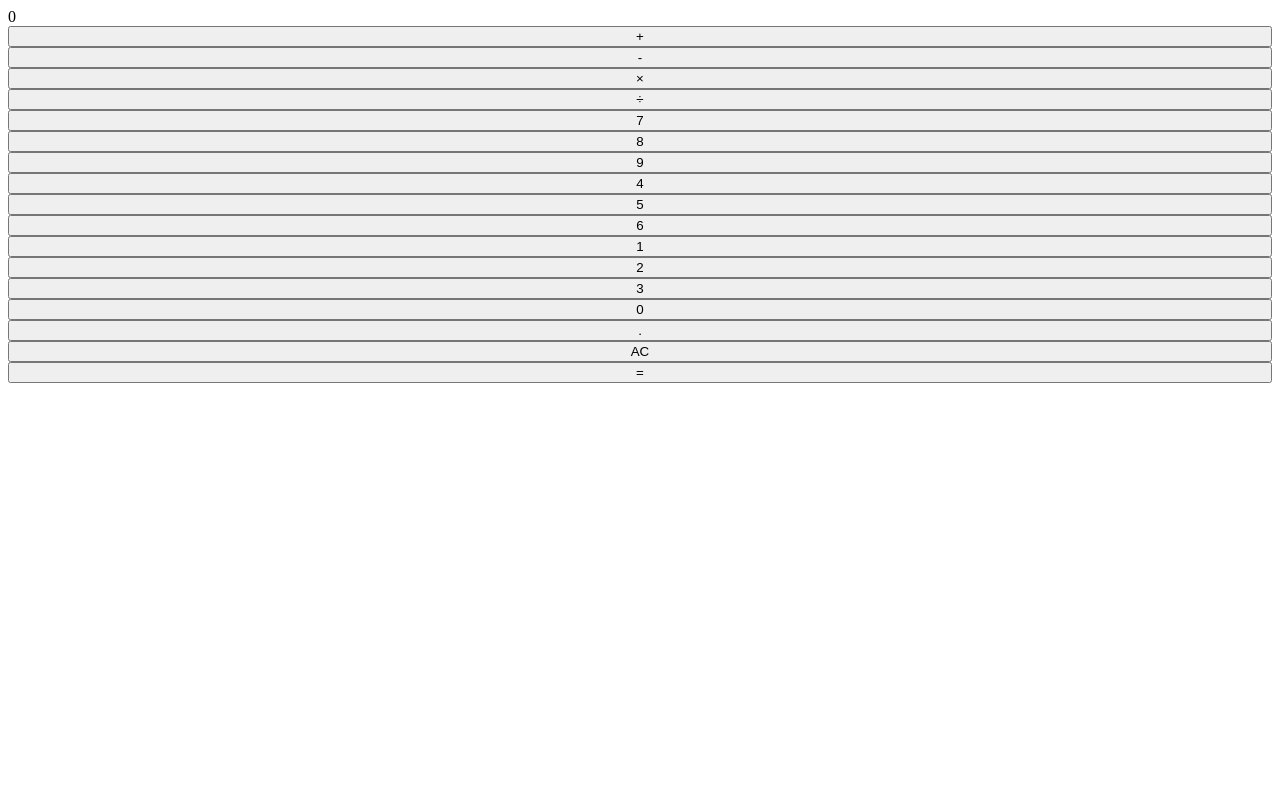
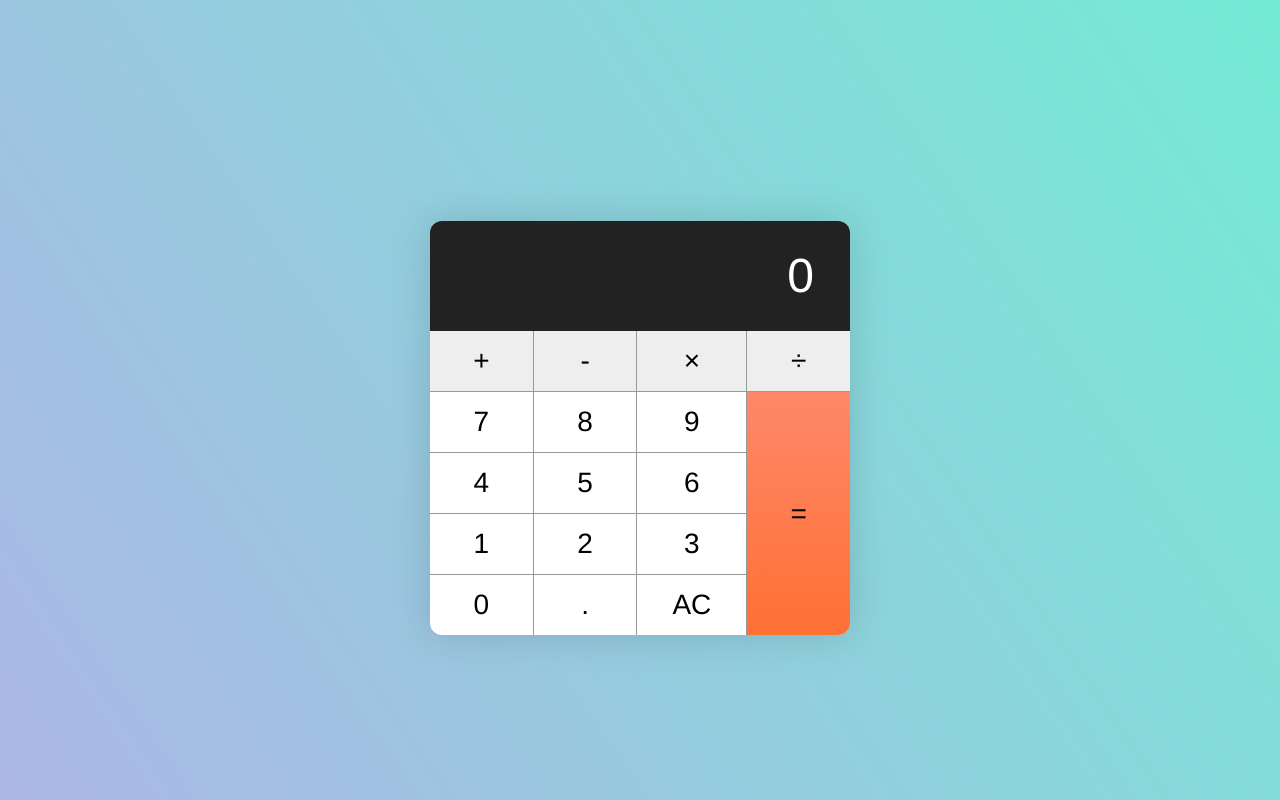
Before and after one commit to Avocado91/js-calc, a plain HTML site: page index.html in a window 1280 px wide. Drawn offline with Linux system fonts and the light colour scheme.

Commit message:
Adding all styles

```diff
--- a/styles.css
+++ b/styles.css
@@ -1,3 +1,174 @@
+/* PERSONAL RESETS */
+
+html {
+  box-sizing: border-box;
+}
+
+*,
+*::before,
+*::after {
+  box-sizing: inherit;
+}
+
+body {
+  margin: 0;
+}
+
+/* Responsive Images */
+
+embed,
+iframe,
+img,
+object,
+video {
+  max-width: 100%;
+}
+
+h1,
+h2,
+h3,
+h4,
+h5,
+h6,
+ul,
+ol,
+li,
+p,
+pre,
+blockquote,
+figure,
+hr {
+  margin: 0;
+  padding-right: 0;
+  padding-left: 0;
+}
+
+a {
+  text-decoration: none;
+}
+
+a:focus {
+  outline: none;
+}
+
+h1,
+h2,
+h3,
+h4,
+h5,
+h6 {
+  display: block;
+}
+
+ol,
+ul {
+  list-style: none;
+}
+
+input,
+textarea,
+button {
+  border: 0;
+  border-radius: 0;
+  background-color: transparent;
+  font-size: inherit;
+  font-family: inherit;
+  font-weight: inherit;
+  outline: none;
+  appearance: none;
+  text-align: left;
+}
+
+input:hover,
+input:active,
+input:focus,
+textarea:hover,
+textarea:active,
+textarea:focus,
+button:hover,
+button:active,
+button:focus {
+  outline: none;
+}
+
+:root {
+  font-family: Helvetica, Arial, sans-serif;
+}
+
+html {
+  font-size: 175%;
+  font-weight: 300;
+  line-height: 1.3;
+}
+
+body {
+  align-items: center;
+  background-image: linear-gradient(236deg, #74ebd5, #acb6e5);
+  display: flex;
+  height: 100vh;
+  justify-content: center;
+}
+
+.container {
+  max-width: 20em;
+}
+
+.container > p {
+  text-align: center;
+}
+
+.calculator {
+  border-radius: 12px;
+  box-shadow: 0 0 40px 0 rgba(0, 0, 0, 0.15);
+  margin-left: auto;
+  margin-right: auto;
+  margin-top: 2em;
+  max-width: 15em;
+  overflow: hidden;
+}
+
+.calculator__display {
+  background-color: #222;
+  color: #fff;
+  font-size: 1.714285714em;
+  padding: 0.5em 0.75em;
+  text-align: right;
+}
+
 .calculator__keys {
+  background-color: #999;
   display: grid;
+  grid-gap: 1px;
+  grid-template-columns: repeat(4, 1fr);
 }
+
+.calculator__keys > * {
+  background-color: #fff;
+  padding: 0.5em 1.25em;
+  position: relative;
+  text-align: center;
+}
+
+.calculator__keys > *:active::before,
+.calculator__keys > .is-depressed::before {
+  background-color: rgba(0, 0, 0, 0.2);
+  bottom: 0;
+  box-shadow: 0 0 6px 0 rgba(0, 0, 0, 0.5) inset;
+  content: "";
+  left: 0;
+  opacity: 0.3;
+  position: absolute;
+  right: 0;
+  top: 0;
+  z-index: 1;
+}
+
+.key--operator {
+  background-color: #eee;
+}
+
+.key--equal {
+  background-image: linear-gradient(to bottom, #fe886a, #ff7033);
+  grid-column: -2;
+  grid-row: 2 / span 4;
+}
```
